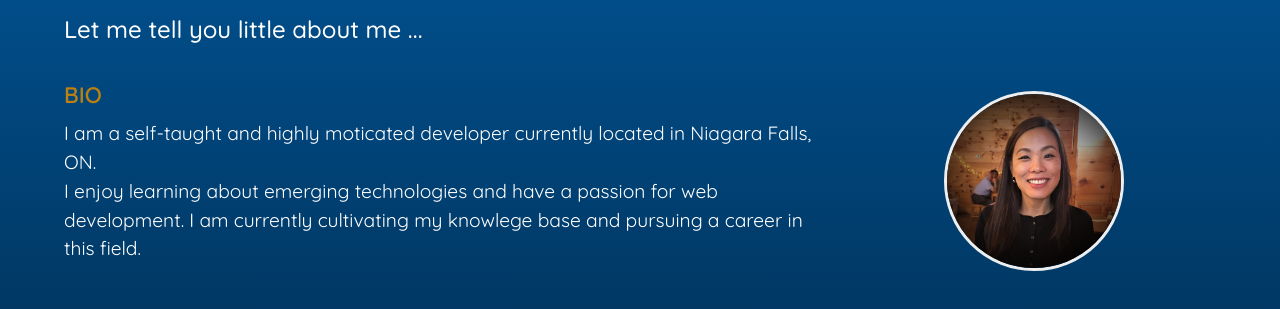
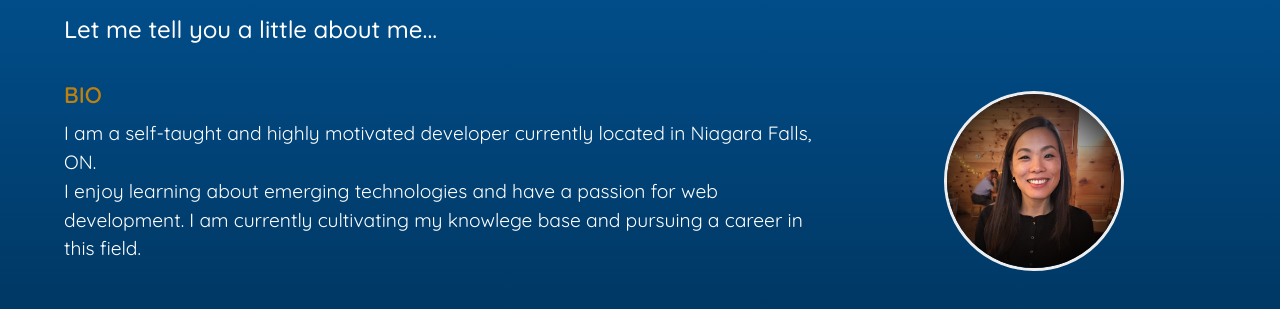
Before and after one commit to natalieyu30/portfolio, a plain HTML site: page about.html in a window 1280 px wide. Shown: the part 148-457 px from the top of the page. Drawn offline with Linux system fonts and the light colour scheme.

Commit message:
Fix typo in about page

```diff
--- a/about.html
+++ b/about.html
@@ -46,7 +46,7 @@
   <main id="about">
     <h1 class="lg-heading">About <span class="text-secondary"> Me</span></h1>
     <h2 class="sm-heading">
-      Let me tell you little about me ...
+      Let me tell you a little about me...
     </h2>
     <div class="about-info">
       <div class="img-wrap">
@@ -54,7 +54,7 @@
       </div>
       <div class="bio">
         <h3 class="text-secondary">BIO</h3>
-        <p>I am a self-taught and highly moticated developer currently located in Niagara Falls, ON.
+        <p>I am a self-taught and highly motivated developer currently located in Niagara Falls, ON.
         <br>
         I enjoy learning about emerging technologies and have a passion for web development. I am currently cultivating my knowlege base and pursuing a career in this field.</p>
       </div>
```
